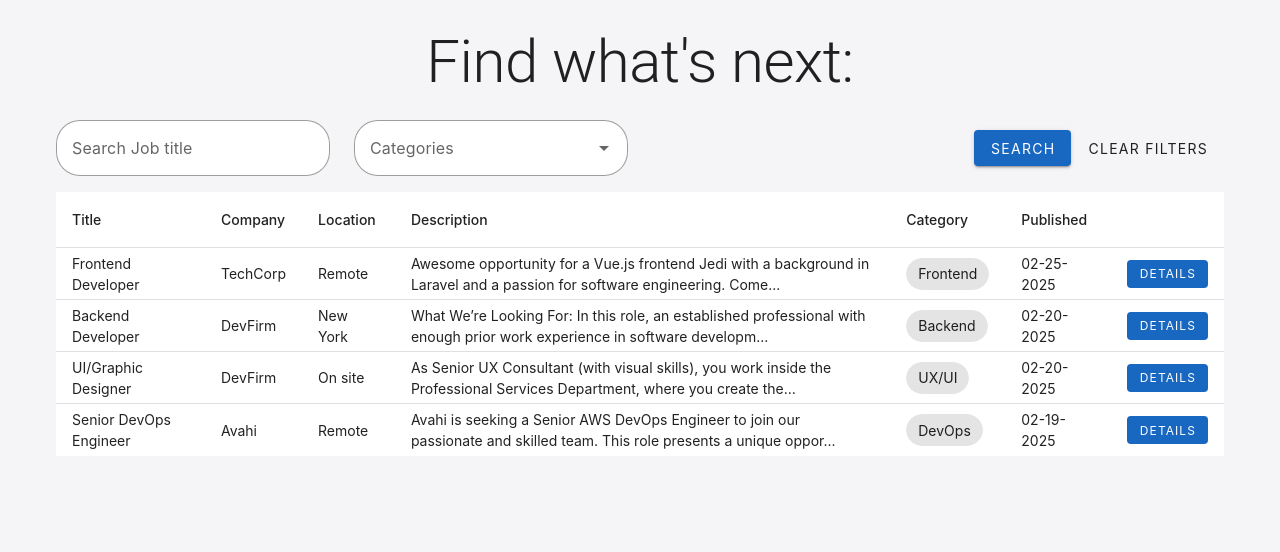
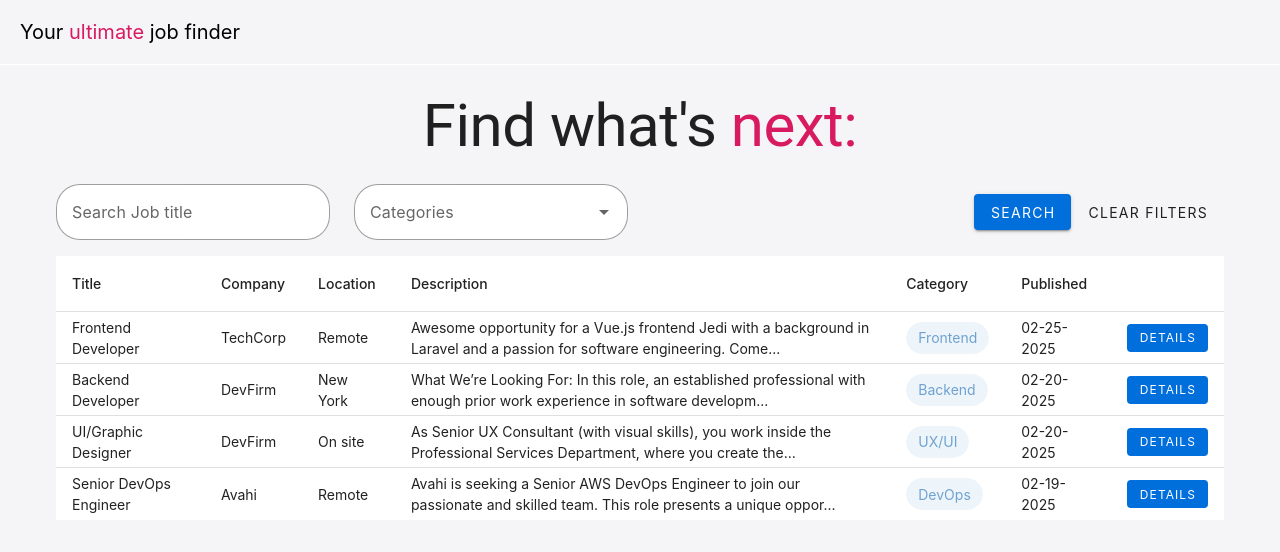
Before and after one commit to naycont/ultimate-job-finder, a Vue app: page /jobs in a window 1280 px wide. Shown: the top 552 px of the page. Built offline with nearby package versions, Linux system fonts and the light colour scheme.

Commit message:
ui improvments

```diff
--- a/src/App.vue
+++ b/src/App.vue
@@ -1,6 +1,7 @@
 <script setup lang="ts">
 import { RouterView } from 'vue-router'
 import Notification from '@/components/ui/Notification.vue'
+import TheHeading from '@/components/TheHeading.vue'
 </script>
 
 <template>
@@ -8,6 +9,7 @@ import Notification from '@/components/ui/Notification.vue'
     <v-main>
       <v-container class="h-100">
         <Notification />
+        <TheHeading/>
         <RouterView />
       </v-container>
     </v-main>
--- /dev/null
+++ b/src/components/TheHeading.vue
@@ -0,0 +1,7 @@
+<template>
+    <v-app-bar  flat color="#f5f5f7" style="border-bottom: 1px solid white">
+        <v-app-bar-title>
+            Your <span class="text-accent">ultimate</span> job finder
+        </v-app-bar-title>
+    </v-app-bar>
+</template>
--- a/src/components/jobs/JobApplication.vue
+++ b/src/components/jobs/JobApplication.vue
@@ -70,7 +70,7 @@ const submitAplication = async (event: SubmitEvent) => {
       <div class="d-flex flex-column">
         <span class="text-h5">{{ job.title }}</span>
         <span class="text-subtitle-2">{{ job.company }}</span>
-        <span class="mt-2"> <v-icon>location_on</v-icon> {{ job.location }} </span>
+        <span class="mt-2"><v-icon color="grey-darken-1">location_on</v-icon> {{ job.location }} </span>
       </div>
       <v-card class="mt-4 pa-4">
         <div class="d-flex flex-column">
--- a/src/components/jobs/JobCards.vue
+++ b/src/components/jobs/JobCards.vue
@@ -25,11 +25,11 @@ const goToDetails = (jobId: number) => {
           <span class="text-h5">{{ job.title }}</span>
         </template>
         <v-card-text class="job-card__content">
-          <v-chip color="accent">
+          <v-chip color="secondary" variant="tonal">
             {{ job.category }}
           </v-chip>
           <div class="d-flex flex-column mt-4">
-          <span> <v-icon>location_on</v-icon> {{ job.location }} </span>
+          <span> <v-icon color="grey-darken-1">location_on</v-icon> {{ job.location }} </span>
           <p class="mt-4">{{ job.description }}</p>
           </div>
         </v-card-text>
--- a/src/components/jobs/JobDetails.vue
+++ b/src/components/jobs/JobDetails.vue
@@ -18,7 +18,7 @@ defineProps({
           <span class="text-h5">{{ job.title }}</span>
         </template>
         <v-card-text>
-          <v-chip color="accent">
+          <v-chip color="secondary" variant="tonal">
             {{ job.category }}
           </v-chip>
 
@@ -26,7 +26,7 @@ defineProps({
             <v-divider></v-divider>
             <div class="d-flex flex-column py-4">
               <span class="text-h6">Location </span>
-              <span class="mt-4"> <v-icon>location_on</v-icon> {{ job.location }} </span>
+              <span class="mt-4"> <v-icon color="grey-darken-1">location_on</v-icon> {{ job.location }} </span>
             </div>
             <v-divider></v-divider>
           </div>
--- a/src/components/jobs/JobFilters.vue
+++ b/src/components/jobs/JobFilters.vue
@@ -37,7 +37,7 @@ getCategories()
 <template>
   <v-form>
     <v-row justify="center" class="align-center mt-2">
-      <v-col cols="12" sm="12" md="6" lg="3">
+      <v-col cols="12" sm="10" md="6" lg="3">
         <v-text-field
           v-model="searchString"
           variant="outlined"
@@ -48,7 +48,7 @@ getCategories()
         ></v-text-field>
       </v-col>
 
-      <v-col cols="12" sm="12" md="6" lg="3">
+      <v-col cols="12" sm="10" md="6" lg="3">
         <v-select
           v-model="categoryId"
           :items="categories"
@@ -64,7 +64,7 @@ getCategories()
         ></v-select>
       </v-col>
 
-      <v-col cols="12" sm="12" md="12" lg="6" class="d-flex justify-end">
+      <v-col cols="12" sm="10" md="12" lg="6" class="d-flex justify-end">
         <v-btn type="submit" color="primary" @click="onSearchJob">
           Search
         </v-btn>
--- a/src/components/jobs/JobList.vue
+++ b/src/components/jobs/JobList.vue
@@ -37,7 +37,7 @@ const goToDetails = (jobId: number) => {
           <td>{{ job.location }}</td>
           <td>{{ job.description }}</td>
           <td>
-            <v-chip color="accent">
+            <v-chip color="secondary" variant="tonal">
               {{ job.category }}
             </v-chip>
           </td>
--- a/src/plugins/vuetify.ts
+++ b/src/plugins/vuetify.ts
@@ -6,6 +6,8 @@ import * as directives from 'vuetify/directives'
 
 import 'material-design-icons-iconfont/dist/material-design-icons.css'
 import { aliases, md } from 'vuetify/iconsets/md'
+
+import colors from 'vuetify/util/colors'
 
 export default createVuetify({
   components,
@@ -16,5 +18,17 @@ export default createVuetify({
     sets: {
       md
     }
+  },
+  theme: {
+    themes: {
+      light: {
+        dark: false,
+        colors: {
+          primary: '#006EDB',
+          secondary: '#6fa2d0',//colors.blueGrey.base,
+          accent: colors.pink.darken1,
+        }
+      }
+    }
   }
 })
--- a/src/views/Job.vue
+++ b/src/views/Job.vue
@@ -53,7 +53,7 @@ onMounted(async () => {
       Back
     </div>
     <v-container class="mt-0 pa-0">
-      <v-tabs v-model="activeTab" align-tabs="center" class="mt-0">
+      <v-tabs v-model="activeTab" align-tabs="center" class="mt-0" color="secondary">
         <v-tab value="job">Job Details</v-tab>
         <v-tab value="application">Application</v-tab>
       </v-tabs>
--- a/src/views/Jobs.vue
+++ b/src/views/Jobs.vue
@@ -60,7 +60,9 @@ onMounted(async () => {
 </script>
 <template>
   <div>
-    <div class="d-flex justify-center text-h2 my-4">Find what's next:</div>
+    <div class="d-flex justify-center text-h2 my-4">
+      <div>Find what's <span class="text-accent"> next: </span> </div>
+    </div>
 
     <JobFilters @search-job="onSearchJob" @clear-filters="onClearFilters" />
 
```
